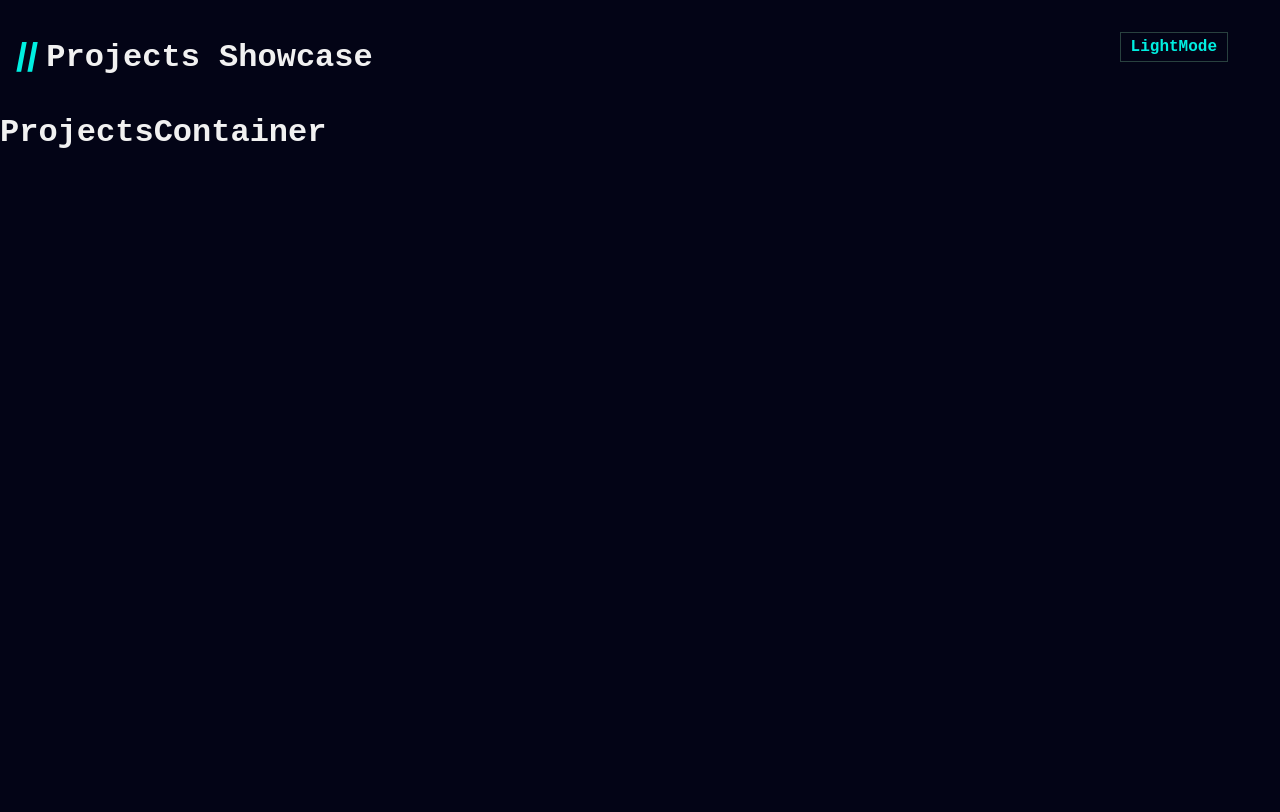
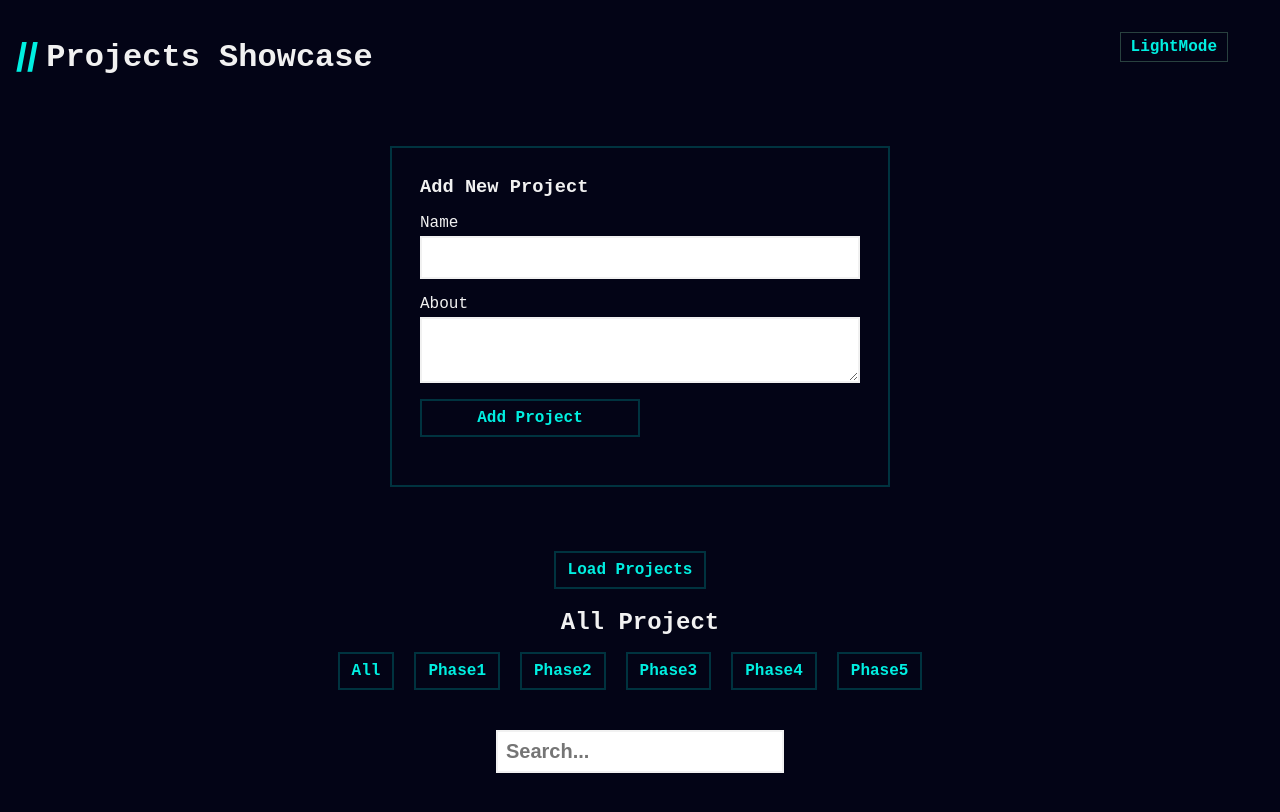
Before and after one commit to malise5/project_manager, a React (Create React App) app: page / in a window 1280 px wide. Shown: the top 812 px of the page. Built offline with nearby package versions, Linux system fonts and the light colour scheme.

Commit message:
created new Component

```diff
--- a/src/ProjectsContainer.js
+++ b/src/ProjectsContainer.js
@@ -1,7 +1,25 @@
-export default function ProjectsContainer() {
+import React from "react";
+import { useState } from "react";
+import ProjectList from "./ProjectList";
+import ProjectNewForm from "./ProjectNewForm";
+
+const ProjectsContainer = () => {
+  const [projects, setProjects] = useState([]);
+
+  const loadProjects = () => {
+    fetch("http://localhost:4000/projects")
+      .then((response) => response.json())
+      .then((data) => {
+        setProjects(data);
+      });
+  };
+
   return (
-    <div className="Footer">
-      <h1>ProjectsContainer</h1>
+    <div>
+      <ProjectNewForm />
+      <ProjectList projects={projects} loadProjects={loadProjects} />
     </div>
   );
-}
+};
+
+export default ProjectsContainer;
```
